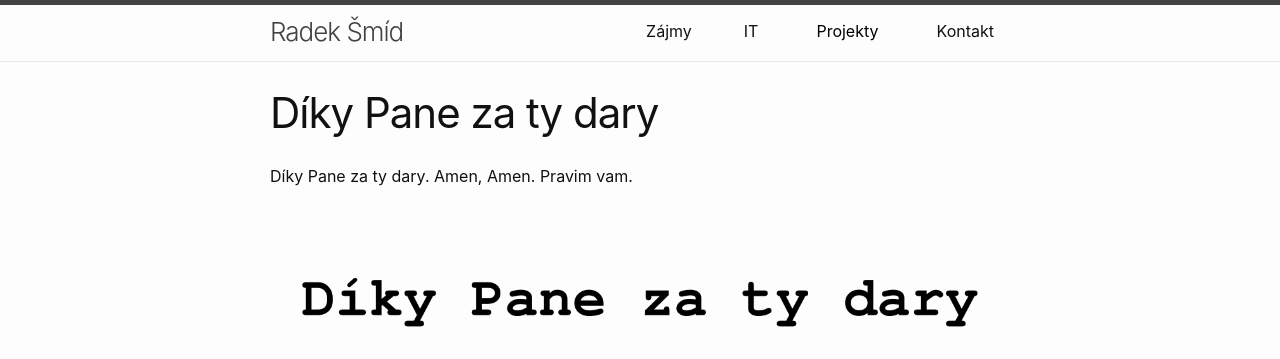
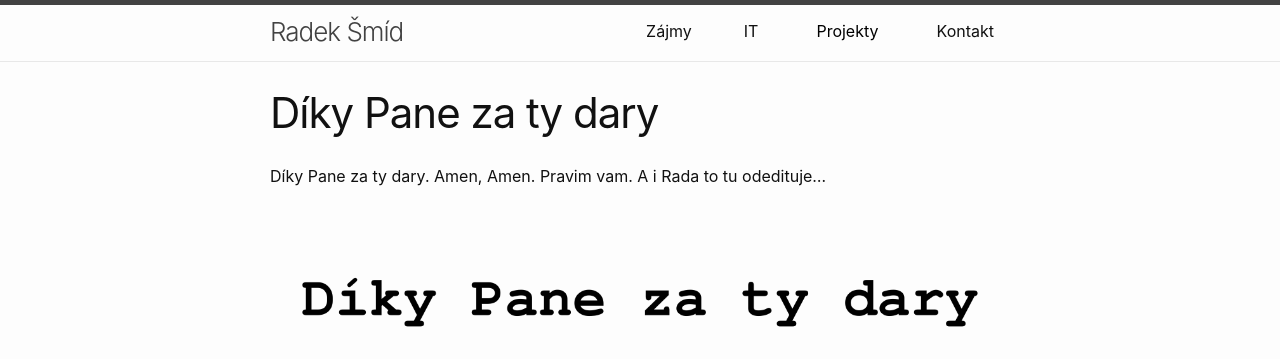
Before and after one commit to Smidra/rada.smid.io-site, a Jekyll site: the page built from jidlo/diky_pane_za_ty_dary_test/diky_pane_za_ty_dary_test.md, in a window 1280 px wide. Shown: the top 359 px of the page. Built offline with Jekyll 4.4.1, drawn with Linux system fonts in a browser that asks for light colours.

Commit message:
DRada take meni

```diff
--- a/jidlo/diky_pane_za_ty_dary_test/diky_pane_za_ty_dary_test.md
+++ b/jidlo/diky_pane_za_ty_dary_test/diky_pane_za_ty_dary_test.md
@@ -4,6 +4,6 @@ title: Díky Pane za ty dary
 razeni: diky pane za ty dary
 ---
 
-Díky Pane za ty dary. Amen, Amen. Pravim vam.
+Díky Pane za ty dary. Amen, Amen. Pravim vam. A i Rada to tu odedituje...
 
 ![Díky Pane za ty dary](diky_pane_za_ty_dary.png){:class="img-responsive"}
```
Also changed, not shown: jidlo/ceho_treba_ctyri/ceho_treba.md (added, +9 -0 lines), jidlo/ceho_treba_tri/ceho_treba.md (added, +9 -0 lines), jidlo/ceho_treba_ctyri/ceho_treba.png (added), jidlo/ceho_treba_tri/ceho_treba.png (added), 2 other files.
